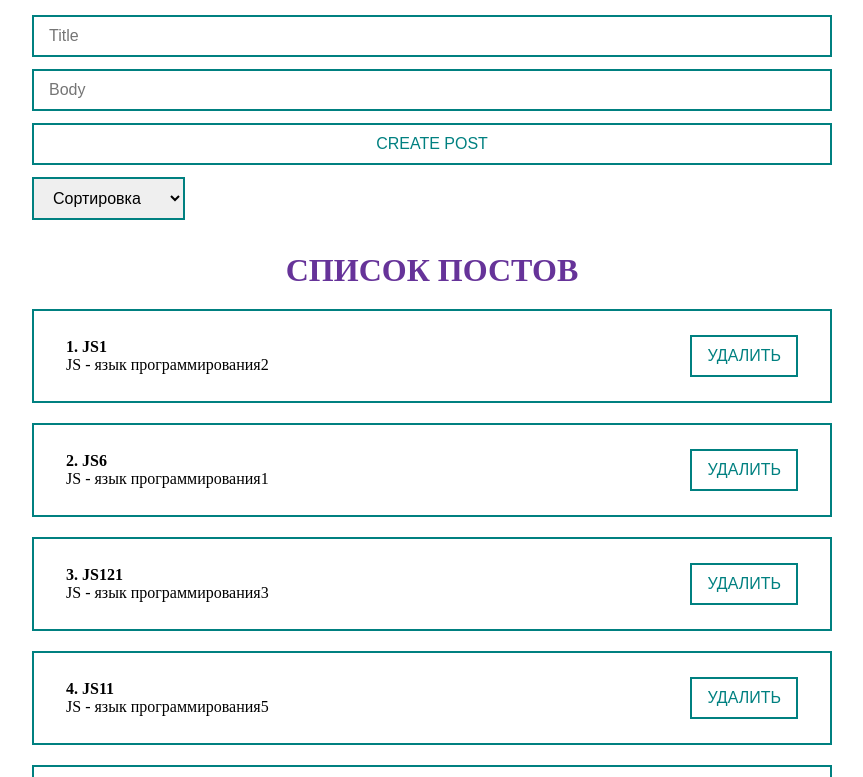
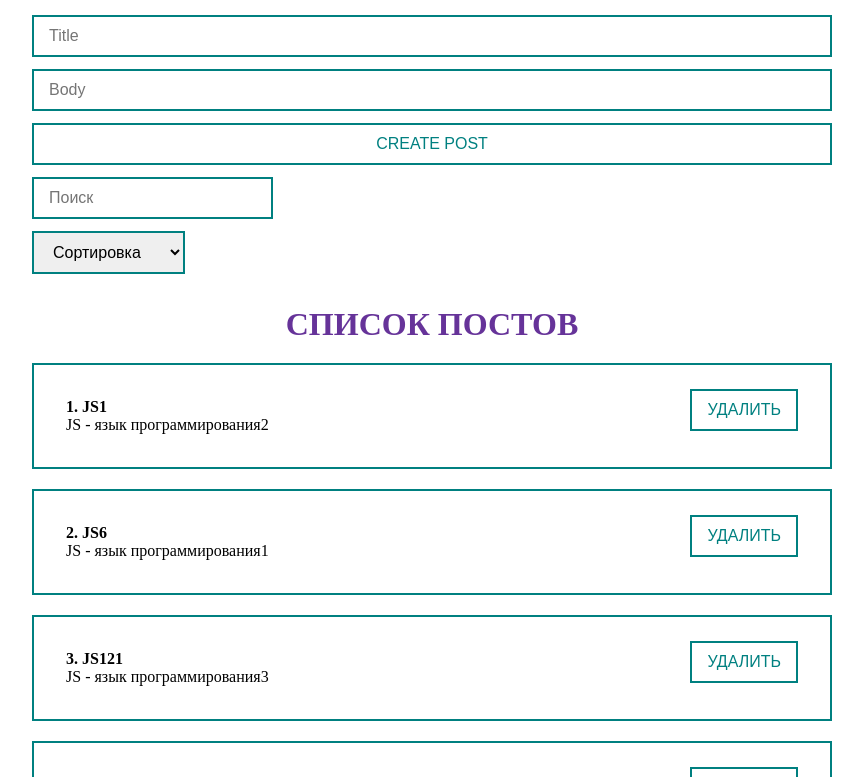
Before and after one commit to D3ncay/React, a React (Create React App) app: page / in a window 1280 px wide. Shown: the top 777 px of the page, without its empty margins (208-1071 px from the left). Built offline with nearby package versions, Linux system fonts and the light colour scheme.

Commit message:
сортировка + поиск

```diff
--- a/src/App.js
+++ b/src/App.js
@@ -1,8 +1,10 @@
 import "./styles/App.css";
-import React, { useState } from "react";
+import React, { useMemo, useState } from "react";
 import PostList from "./components/PostList";
 import PostForm from "./components/PostForm";
 import MySelect from "./components/UI/select/MySelect";
+import MyInput from "./components/UI/input/MyInput";
+import PostFilter from "./components/PostFilter";
 
 function App() {
   const [posts, setPosts] = useState([
@@ -13,34 +15,46 @@
     { id: 5, title: "JS0", body: "JS - язык программирования88" },
   ]);
 
-  const [selectedSort, setSelectedSort] = useState('')
 
-  const options = [
-    {value: 'title', name: 'По названию'},
-    {value: 'body', name: 'По описанию'},
-  ]
+
+  const [filter, setFilter] = useState({sort: '', query: ''});
+
+  const sortedPosts = useMemo(() => {
+    if (filter.sort) {
+      return [...posts].sort((a, b) =>
+        a[filter.sort].localeCompare(b[filter.sort])
+      );
+    }
+    return posts;
+  }, [posts, filter.sort]);
+
+  const sortedAndSearchedPosts = useMemo(() => {
+    return sortedPosts.filter((post) =>
+      post.title.toLocaleLowerCase().includes(filter.query.toLocaleLowerCase())
+    );
+  }, [filter.query, sortedPosts]);
 
   const createPost = (post) => {
-    setPosts([...posts, post])
-  }
+    setPosts([...posts, post]);
+  };
 
   const removePost = (id) => {
-    setPosts(posts.filter(item => item.id !== id))
-  }
-
-  const sortPosts = (sort) => {
-    setSelectedSort(sort)
-    setPosts(posts.sort((a,b) => a[sort].localeCompare(b[sort])))
-  }
-
+    setPosts(posts.filter((item) => item.id !== id));
+  };
 
   return (
     <div className="App">
-      <PostForm create={createPost}/>
-      <MySelect value={selectedSort} onChange={sortPosts} options={options} defaultValue='Сортировка'/>
-      {
-        posts.length ? <PostList remove={removePost} posts={posts} title="Список постов" /> : <h1>Постов нет!</h1>
-      }
+      <PostForm create={createPost} />
+      <PostFilter filter={filter} setFilter={setFilter}/>
+      {sortedAndSearchedPosts.length ? (
+        <PostList
+          remove={removePost}
+          posts={sortedAndSearchedPosts}
+          title="Список постов"
+        />
+      ) : (
+        <h1>Постов нет!</h1>
+      )}
     </div>
   );
 }
--- /dev/null
+++ b/src/components/PostFilter.jsx
@@ -0,0 +1,31 @@
+import React from 'react';
+import MyInput from './UI/input/MyInput';
+import MySelect from './UI/select/MySelect';
+
+const options = [
+    { value: "title", name: "По названию" },
+    { value: "body", name: "По описанию" },
+  ];
+
+const PostFilter = ({filter, setFilter}) => {
+
+
+    return (
+        <div>
+        <MyInput
+          value={filter.searchQuery}
+          onChange={(e) => setFilter({...filter, query: e.target.value})}
+          type="text"
+          placeholder="Поиск"
+        />
+        <MySelect
+          value={filter.sort}
+          onChange={selectedSort => setFilter({...filter, sort: selectedSort})}
+          options={options}
+          defaultValue="Сортировка"
+        />
+      </div>
+    );
+}
+
+export default PostFilter;
--- a/src/styles/App.css
+++ b/src/styles/App.css
@@ -50,6 +50,7 @@
     cursor: pointer;
     text-transform: uppercase;
     font-size: 16px;
+    margin-bottom: 12px;
 }
 
 button:hover{
@@ -64,7 +65,3 @@
     font-size: 16px;
     margin-bottom: 12px;
 }
-
-select{
-    margin-top: 12px;
-}
```
